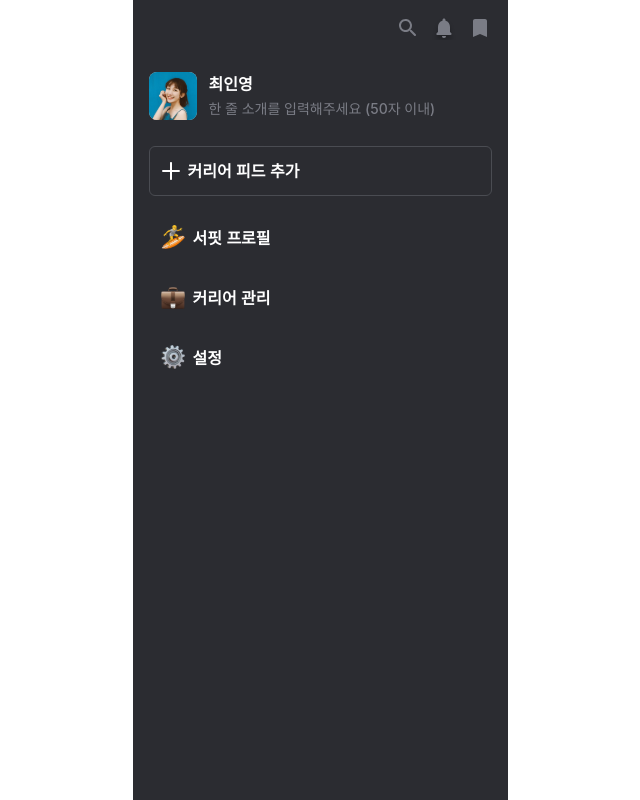
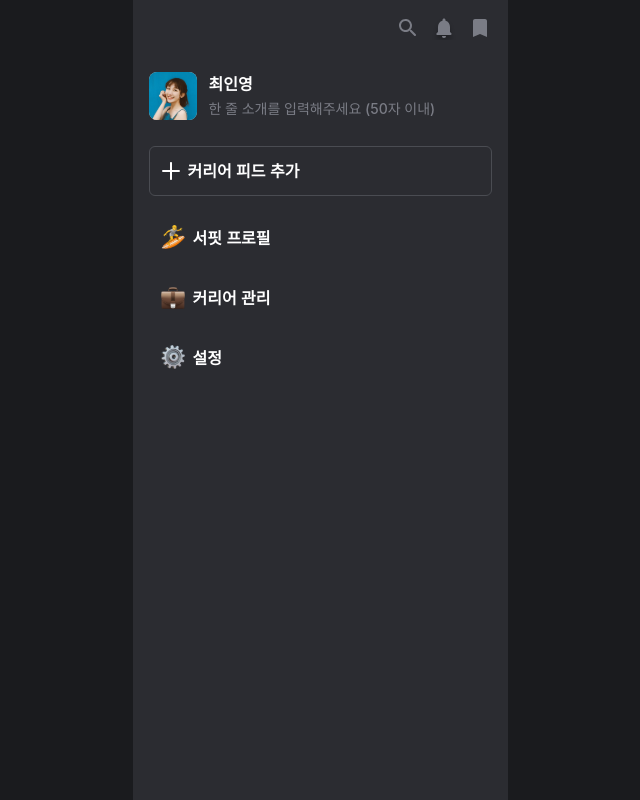
Before and after one commit to CDS-seminar-6/frontend, a React (Create React App) app: page / in a window 1280 px wide. Shown: the whole page, without its empty margins (320-960 px from the left). Built offline with nearby package versions, Linux system fonts and the light colour scheme; a web font is replaced by a local one.

Commit message:
css: :art: globalStyle 조정

```diff
--- a/src/pages/Profile.jsx
+++ b/src/pages/Profile.jsx
@@ -21,5 +21,6 @@ const StyledRoot = styled.main`
   flex-direction: column;
   align-items: center;
   width: 100%;
+  min-height: 100%;
   background-color: ${theme.colors.surfit_black_2};
 `;
--- a/src/pages/SurfitProfile.jsx
+++ b/src/pages/SurfitProfile.jsx
@@ -27,6 +27,7 @@ const StyledRoot = styled.main`
   flex-direction: column;
   align-items: center;
   width: 100%;
+  min-height: 100%;
   background-color: ${theme.colors.surfit_black_1};
 
   & > p {
--- a/src/styles/globalStyle.js
+++ b/src/styles/globalStyle.js
@@ -14,11 +14,9 @@ const GlobalStyle = createGlobalStyle`
     margin: 0 auto;
     font-size: 62.5%;
     font-family: "SF Pro Text";
+    background-color: ${theme.colors.surfit_black_1};
   }
 
-  #root{
-    background-color: ${theme.colors.surfit_black_2};
-  }
 
   * {
     box-sizing: border-box;
```
